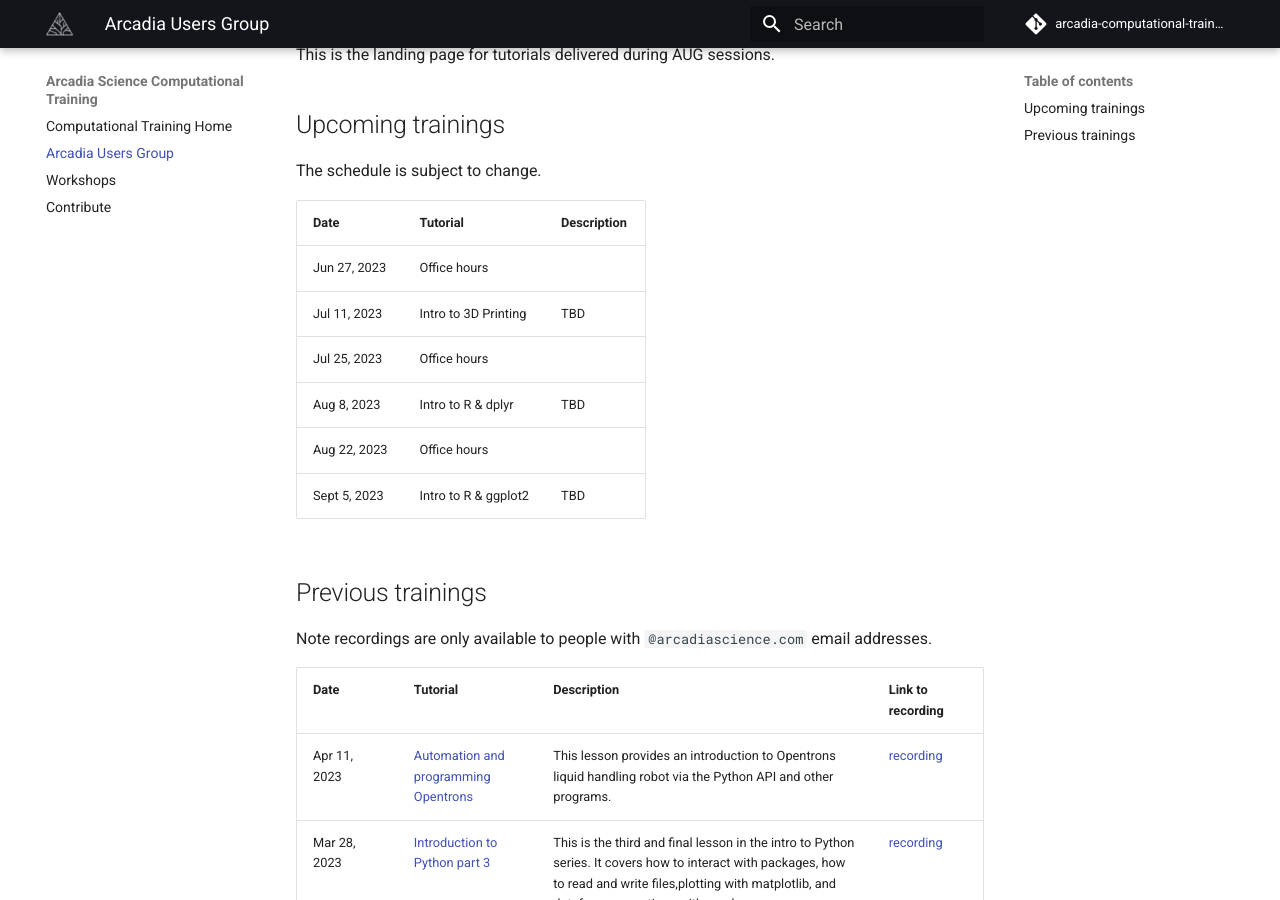
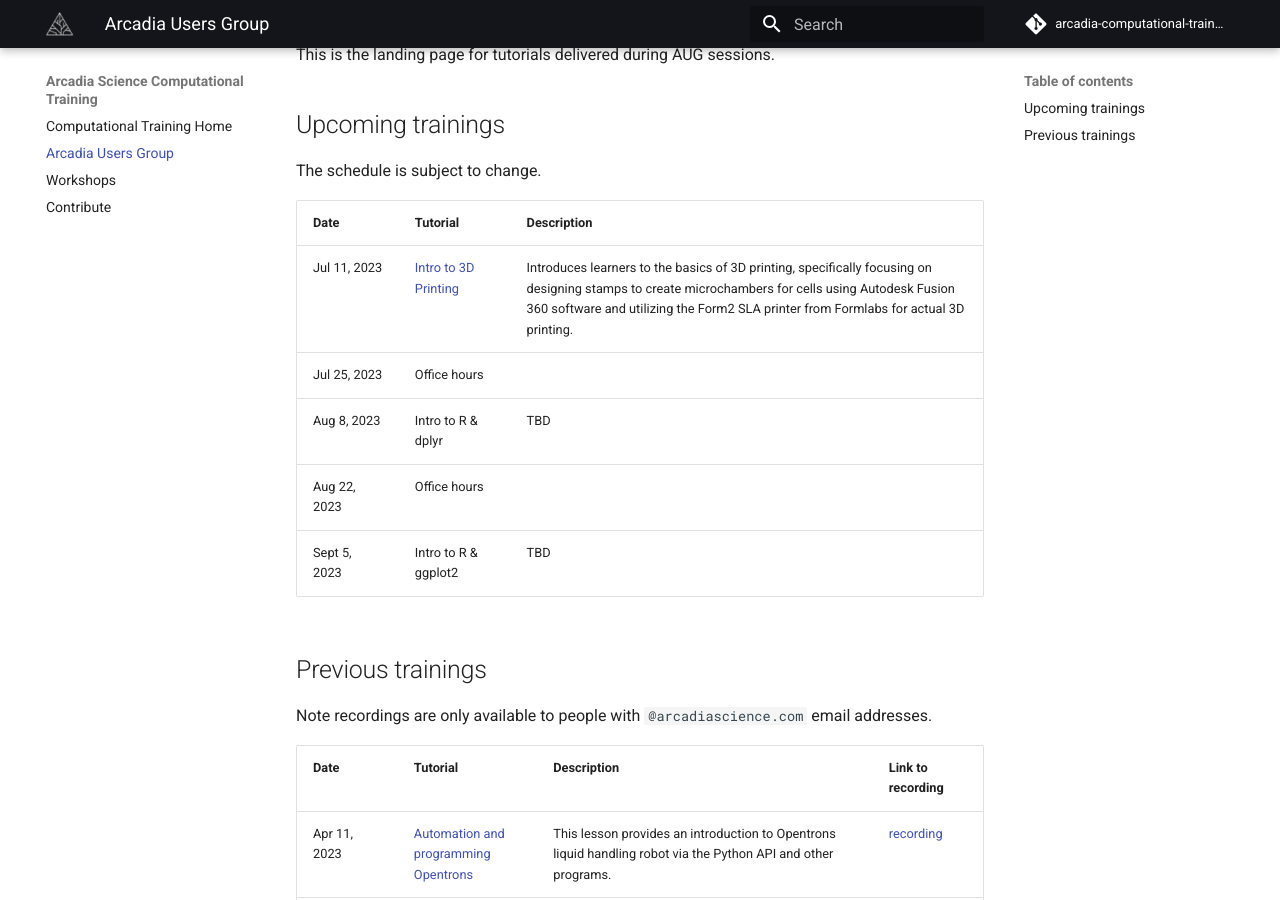
Before and after one commit to Arcadia-Science/arcadia-computational-training, an MkDocs documentation site: the page built from docs/arcadia-users-group/overview.md, in a window 1280 px wide and 900 px high, scrolled down 477 px. Built offline with MkDocs 1.6.1 and Material for MkDocs 9.7.7, drawn with Linux system fonts in a browser that asks for light colours; comment, search, counter and statistics services are not loaded.

Commit message:
link to 3d printing lesson

```diff
--- a/docs/arcadia-users-group/overview.md
+++ b/docs/arcadia-users-group/overview.md
@@ -20,8 +20,7 @@
 
 | Date         | Tutorial            | Description   |
 | ------------ | ------------------- | ------------- |
-| Jun 27, 2023 | Office hours        |               |
-| Jul 11, 2023 | Intro to 3D Printing| TBD           |
+| Jul 11, 2023 | [Intro to 3D Printing](20230711-3d-printing/lesson.md)| Introduces learners to the basics of 3D printing, specifically focusing on designing stamps to create microchambers for cells using Autodesk Fusion 360 software and utilizing the Form2 SLA printer from Formlabs for actual 3D printing.            |
 | Jul 25, 2023 | Office hours        |               |
 | Aug 8, 2023  | Intro to R & dplyr  | TBD           |
 | Aug 22, 2023 | Office hours        |               |
```
